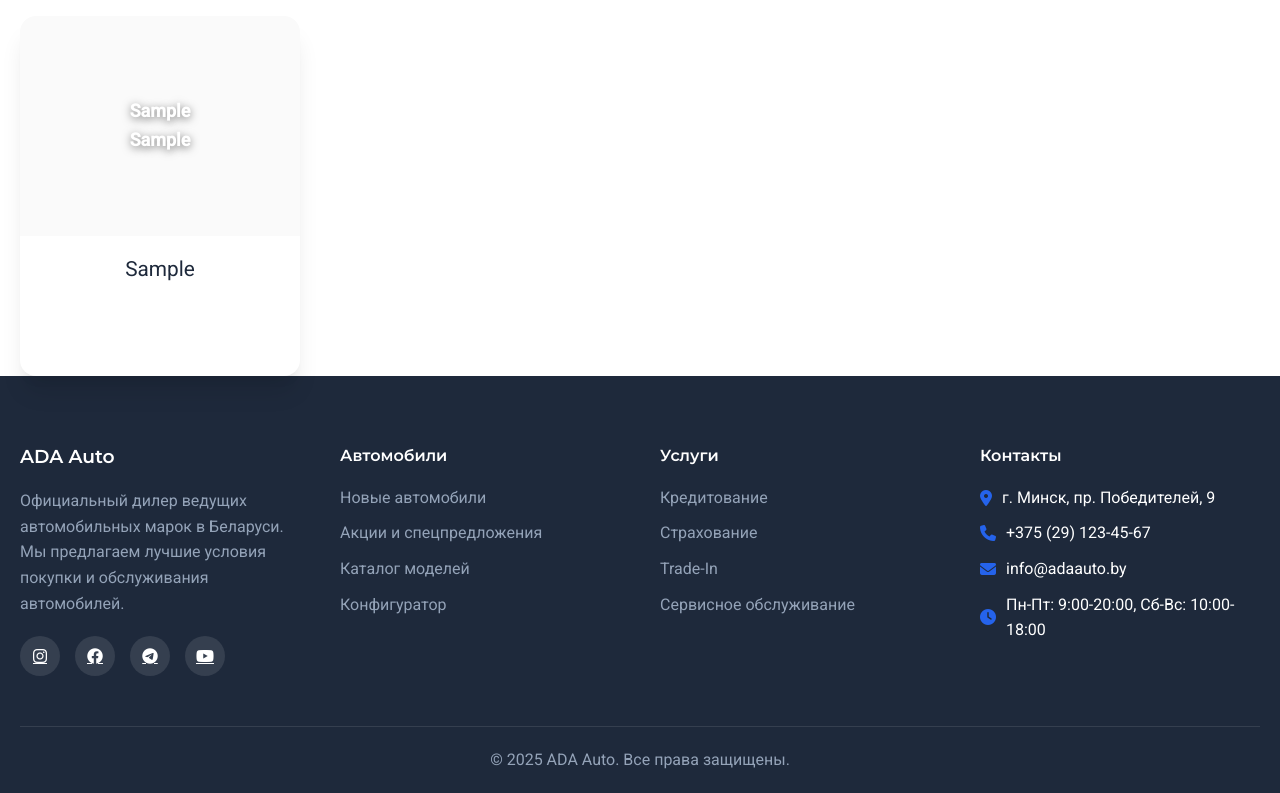
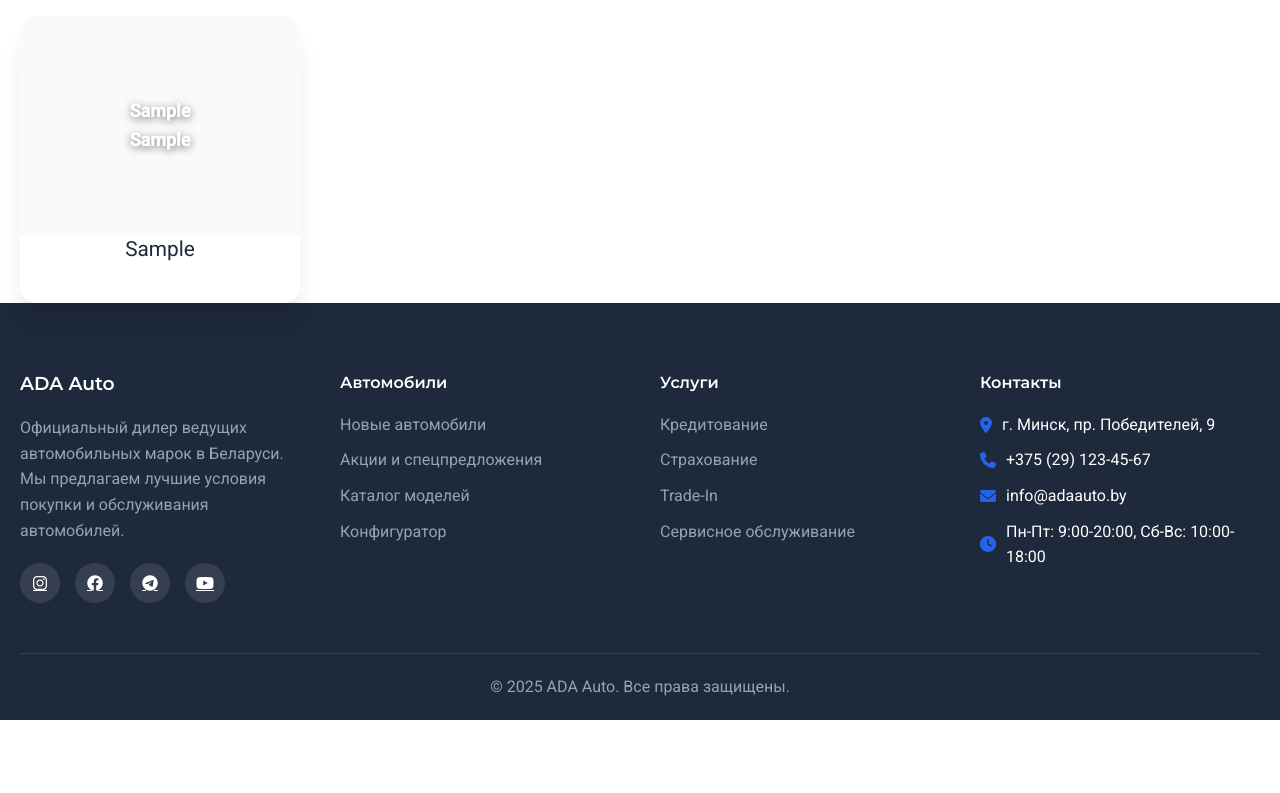
Before and after one commit to DIMA-POL-KOTTO/ada-auto, a PHP site: page /models.php in a window 1280 px wide. Shown: the part 742-1535 px from the top of the page. After the commit the page ends 1462 px from the top, so only its background shows below. Run offline with PHP 8.4, Linux system fonts and the light colour scheme; tables that the repository leaves empty or names only in its code hold one stand-in row (values such as "Sample post").

Commit message:
убрал отступ в карточках в models

```diff
--- a/models.php
+++ b/models.php
@@ -105,12 +105,7 @@ include "blocks/header.php";
                             </div>
                         <?php endif; ?>
                     </div>
-                    <div class="model-details">
-                        <div class="model-header">
-                            <div class="model-title"><?= htmlspecialchars($car['model']) ?></div>
-                        </div>
-
-                    </div>
+                    <div class="model-title"><?= htmlspecialchars($car['model']) ?></div>
                 </a>
             </div>
 
--- a/styles/style_models.css
+++ b/styles/style_models.css
@@ -96,7 +96,7 @@
 .model-image img {
     width: 100%;
     height: 100%;
-    object-fit: contain;
+    object-fit: cover;
     object-position: center;
     transition: transform 0.3s ease;
 }
```
